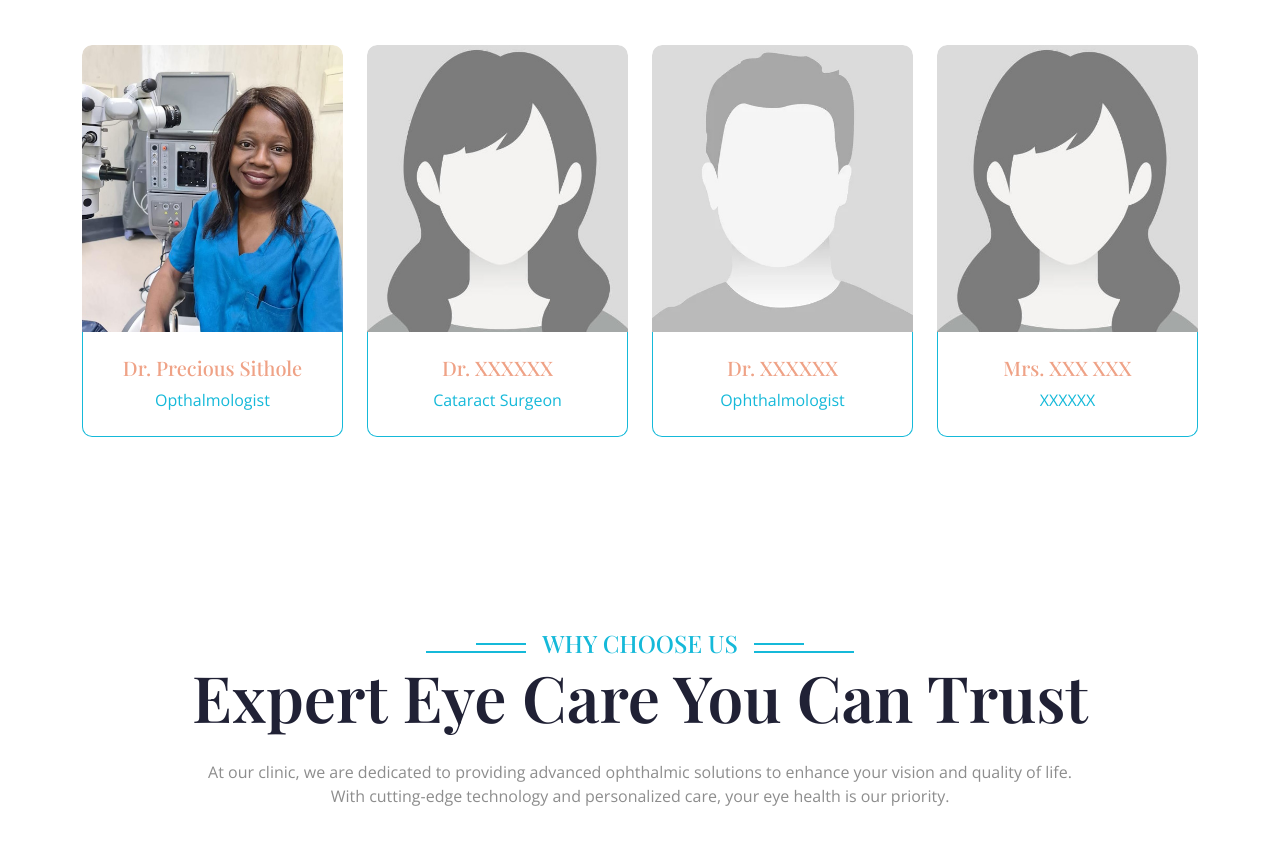
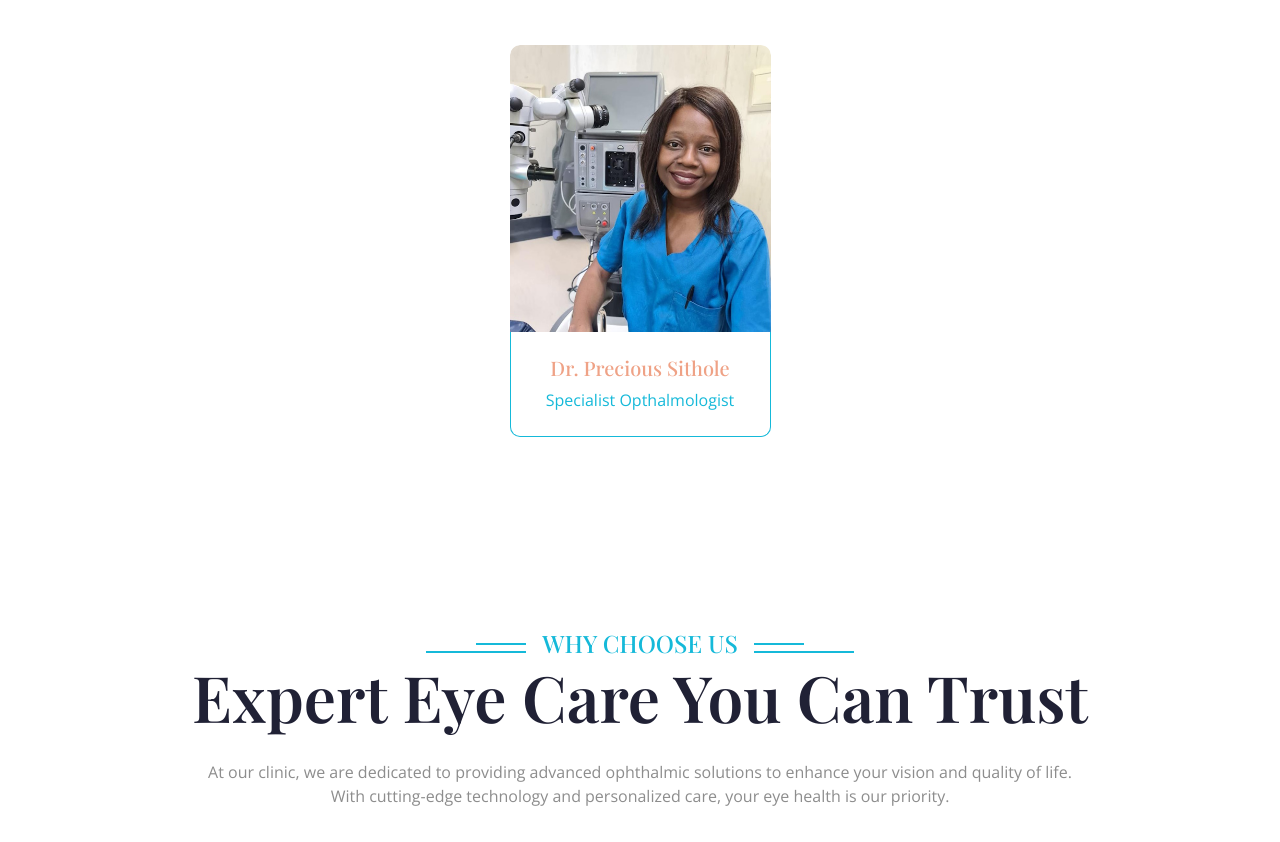
Before and after one commit to Gidza263/Dr-Precious-Sithole, a plain HTML site: page about.html in a window 1280 px wide. Shown: the part 1883-2725 px from the top of the page. Drawn offline with nearby package versions, Linux system fonts and the light colour scheme.

Commit message:
Update about.html

```diff
--- a/about.html
+++ b/about.html
@@ -163,61 +163,11 @@
                     </div>
                     <div class="team-content text-center border border-primary border-top-0 rounded-bottom p-4">
                         <h5>Dr. Precious Sithole</h5>
-                        <p class="mb-0">Opthalmologist</p>
+                        <p class="mb-0">Specialist Opthalmologist</p>
                     </div>
                 </div>
             </div>
-            <div class="col-md-6 col-lg-6 col-xl-3 wow fadeInUp" data-wow-delay="0.3s">
-                <div class="team-item rounded">
-                    <div class="team-img rounded-top h-100">
-                        <img src="img/team-2.jpg" class="img-fluid rounded-top w-100" alt="">
-                        <div class="team-icon d-flex justify-content-center">
-                            <a class="btn btn-square btn-primary text-white rounded-circle mx-1" href=""><i class="fab fa-facebook-f"></i></a>
-                            <a class="btn btn-square btn-primary text-white rounded-circle mx-1" href=""><i class="fab fa-twitter"></i></a>
-                            <a class="btn btn-square btn-primary text-white rounded-circle mx-1" href=""><i class="fab fa-instagram"></i></a>
-                            <a class="btn btn-square btn-primary text-white rounded-circle mx-1" href=""><i class="fab fa-linkedin-in"></i></a>
-                        </div>
-                    </div>
-                    <div class="team-content text-center border border-primary border-top-0 rounded-bottom p-4">
-                        <h5>Dr. XXXXXX</h5>
-                        <p class="mb-0">Cataract Surgeon</p>
-                    </div>
-                </div>
-            </div>
-            <div class="col-md-6 col-lg-6 col-xl-3 wow fadeInUp" data-wow-delay="0.5s">
-                <div class="team-item rounded">
-                    <div class="team-img rounded-top h-100">
-                        <img src="img/team-3.jpg" class="img-fluid rounded-top w-100" alt="">
-                        <div class="team-icon d-flex justify-content-center">
-                            <a class="btn btn-square btn-primary text-white rounded-circle mx-1" href=""><i class="fab fa-facebook-f"></i></a>
-                            <a class="btn btn-square btn-primary text-white rounded-circle mx-1" href=""><i class="fab fa-twitter"></i></a>
-                            <a class="btn btn-square btn-primary text-white rounded-circle mx-1" href=""><i class="fab fa-instagram"></i></a>
-                            <a class="btn btn-square btn-primary text-white rounded-circle mx-1" href=""><i class="fab fa-linkedin-in"></i></a>
-                        </div>
-                    </div>
-                    <div class="team-content text-center border border-primary border-top-0 rounded-bottom p-4">
-                        <h5>Dr. XXXXXX</h5>
-                        <p class="mb-0">Ophthalmologist</p>
-                    </div>
-                </div>
-            </div>
-            <div class="col-md-6 col-lg-6 col-xl-3 wow fadeInUp" data-wow-delay="0.7s">
-                <div class="team-item rounded">
-                    <div class="team-img rounded-top h-100">
-                        <img src="img/team-4.jpg" class="img-fluid rounded-top w-100" alt="">
-                        <div class="team-icon d-flex justify-content-center">
-                            <a class="btn btn-square btn-primary text-white rounded-circle mx-1" href=""><i class="fab fa-facebook-f"></i></a>
-                            <a class="btn btn-square btn-primary text-white rounded-circle mx-1" href=""><i class="fab fa-twitter"></i></a>
-                            <a class="btn btn-square btn-primary text-white rounded-circle mx-1" href=""><i class="fab fa-instagram"></i></a>
-                            <a class="btn btn-square btn-primary text-white rounded-circle mx-1" href=""><i class="fab fa-linkedin-in"></i></a>
-                        </div>
-                    </div>
-                    <div class="team-content text-center border border-primary border-top-0 rounded-bottom p-4">
-                        <h5>Mrs. XXX XXX</h5>
-                        <p class="mb-0">XXXXXX</p>
-                    </div>
-                </div>
-            </div>
+
         </div>
     </div>
 </div>
```
